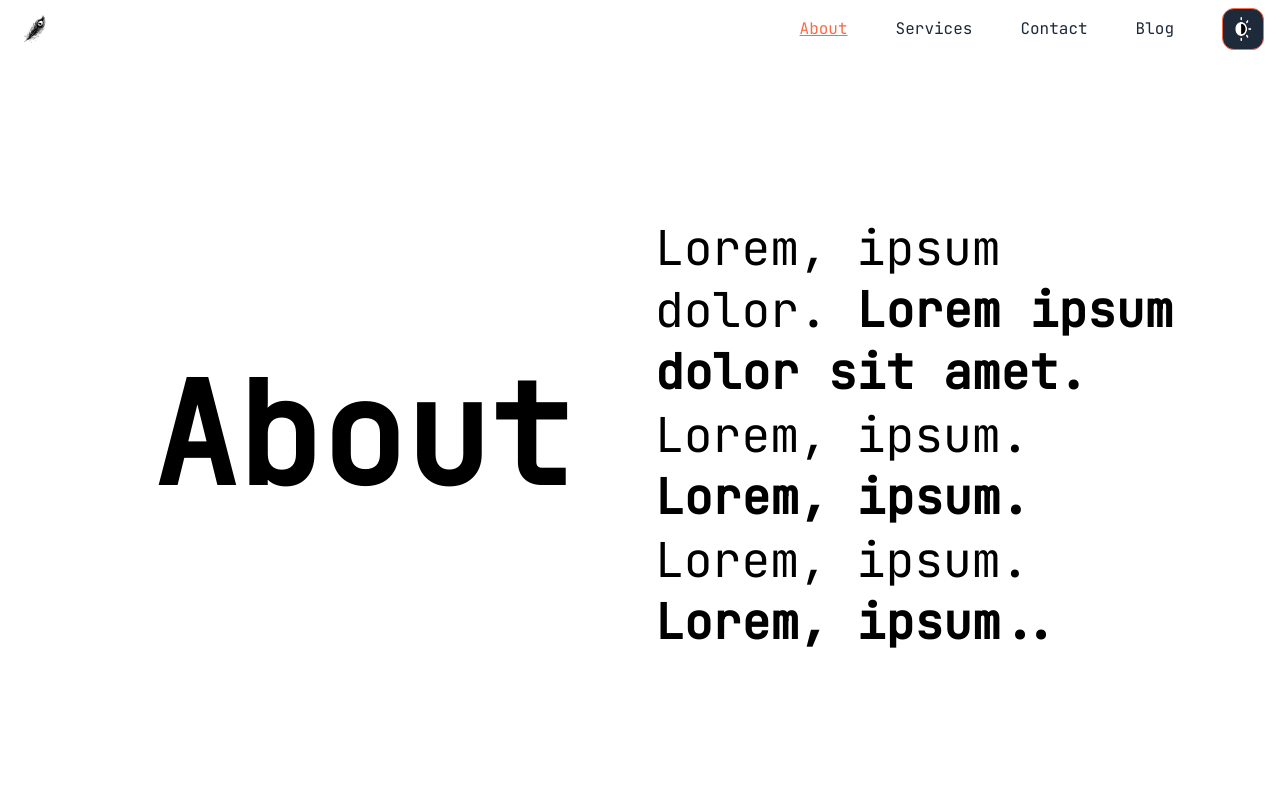
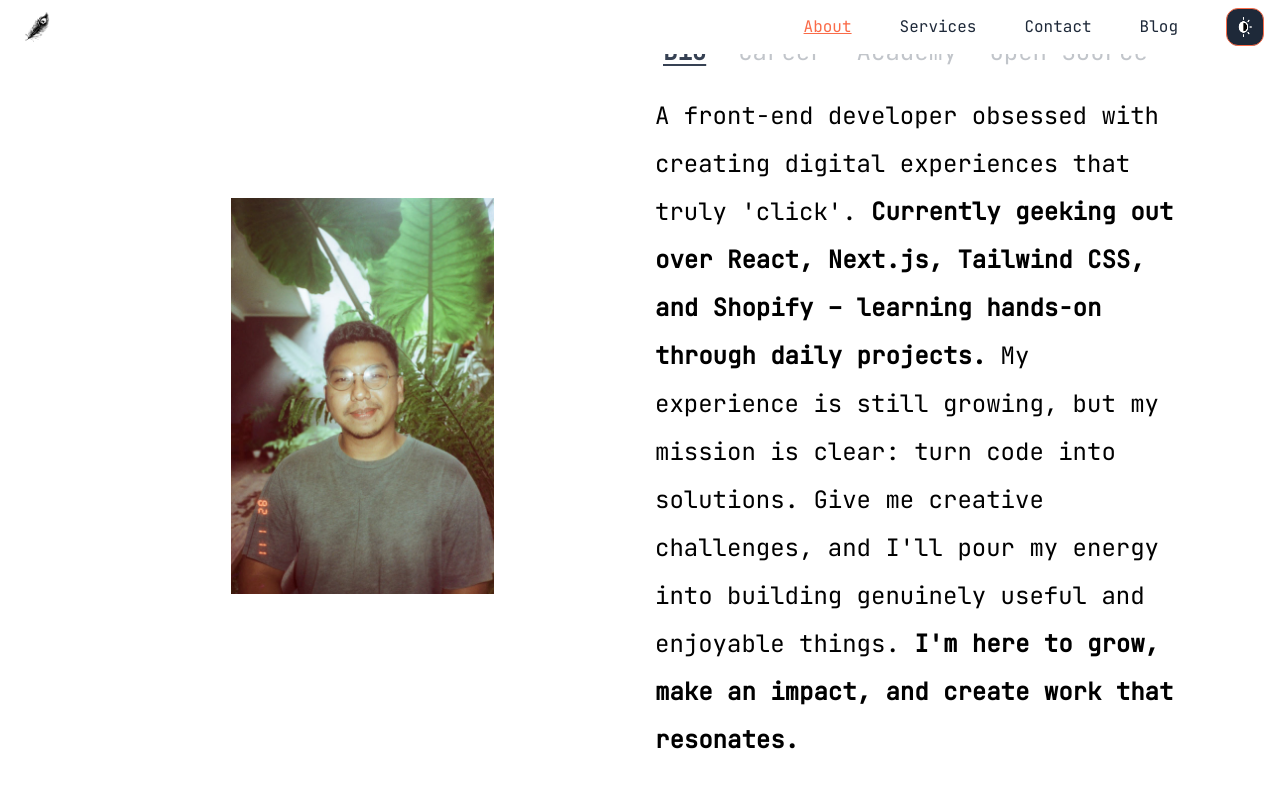
Before and after one commit to ariaajipw/Portfolio, a Next.js app: page /about in a window 1280 px wide. Shown: the top 800 px of the page. Built offline with nearby package versions, Linux system fonts and the light colour scheme.

Commit message:
add:about

```diff
--- a/app/about/page.tsx
+++ b/app/about/page.tsx
@@ -1,21 +1,142 @@
+"use client";
+
+import React, { useState } from "react";
+
+// Definisikan tipe untuk panel contents
+type PanelContent = {
+  [key: number]: React.ReactNode;
+};
+
 export default function About() {
+  const [activePanel, setActivePanel] = useState<number>(0);
+
+  // Data untuk tombol toggle
+  const toggleButtons = [
+    { id: 0, title: "Bio" },
+    { id: 1, title: "Career" },
+    { id: 2, title: "Academy" },
+    { id: 3, title: "Open Source" },
+  ];
+
+  // Konten untuk setiap panel dengan tipe yang didefinisikan
+  const panelContents: PanelContent = {
+    0: (
+      <div className="leading-[170%] lg:leading-[200%] text-md md:text-lg lg:text-2xl xl:max-w-[971px] 2xl:max-w-[1290px]">
+        <h3 className="font-bold mb-2"></h3>
+        <span className="">
+              {" "}
+              A front-end developer obsessed with creating digital experiences
+              that truly 'click'.
+            </span>{" "}
+            <span className="font-bold">
+              Currently geeking out over React, Next.js, Tailwind CSS, and
+              Shopify – learning hands-on through daily projects.
+            </span>{" "}
+            <span className="">
+              My experience is still growing, but my mission is clear: turn code
+              into solutions.
+            </span>{" "}
+            Give me creative challenges, and I'll pour my energy into building
+            genuinely useful and enjoyable things.{" "}
+            <span className="font-bold">
+              I'm here to grow, make an impact, and create work that resonates.
+            </span>
+      </div>
+    ),
+    1: (
+      <div className="leading-[170%] lg:leading-[200%] text-md md:text-lg lg:text-2xl xl:max-w-[971px] 2xl:max-w-[1290px]">
+        <h3 className="font-bold mb-2">Career Experience</h3>
+        <ul className="list-disc pl-5 space-y-2">
+          <li>Frontend Developer at Company A (2020-2022)</li>
+          <li>Web Developer Intern at Company B (2019-2020)</li>
+          <li>Freelance Web Projects (2018-present)</li>
+        </ul>
+      </div>
+    ),
+    2: (
+      <div className="leading-[170%] lg:leading-[200%] text-md md:text-lg lg:text-2xl xl:max-w-[971px] 2xl:max-w-[1290px]">
+        <h3 className="font-bold mb-2">Education</h3>
+        <ul className="list-disc pl-5 space-y-2">
+          <li>Bachelor of Computer Science - University X (2016-2020)</li>
+          <li>Web Development Bootcamp - Coding Academy</li>
+          <li>Advanced React Certification</li>
+        </ul>
+      </div>
+    ),
+    3: (
+      <div className="leading-[170%] lg:leading-[200%] text-md md:text-lg lg:text-2xl xl:max-w-[971px] 2xl:max-w-[1290px]">
+        <h3 className="font-bold mb-2">Open Source Contributions</h3>
+        <ul className="list-disc pl-5 space-y-2">
+          <li>Contributed to React Community Projects</li>
+          <li>Created Tailwind CSS plugins</li>
+          <li>Maintainer of Shopify starter kit</li>
+        </ul>
+      </div>
+    ),
+  };
+
   return (
-    <main className="grid grid-cols-1 sm:grid-cols-2 md:grid-cols-2 items-start py-[50px] px-[20px] md:pt[49px] lg:pt-[100px] text-black dark:text-white lg:flex-1-reverse xl:pb-[50px] xl:pt-[120px] xl:px-[100px] 2xl:px-[220px] gap-y-[30px] lg:gap-x-[30px] h-screen">
-
-      {/* <div className="col-span-1 sm:col-span-2  mt-[30px] flex w-full flex-col space-y-2.5 leading-[130%] font-normal">
-        <div>Hero Image</div>
-      </div> */}
-
-      <div className="flex col-span-1 h-full lg:px-10 justify-center">
-        <div className="font-bold text-7xl md:text-8xl lg:text-9xl xl:text-[140px] 2xl:text-[180px] content-center">About</div>
+            <main className="grid grid-cols-1 sm:grid-cols-2 md:grid-cols-2 items-start px-[20px] md:pt[49px] text-black dark:text-white lg:flex-1-reverse xl:pb-[50px] xl:px-[100px] 2xl:px-[220px] gap-y-[30px] lg:gap-x-[30px] min-h-dvh mb-18">
+      <div className="flex col-span-1 h-full justify-center">
+        <div className="font-bold text-7xl md:text-8xl lg:text-9xl xl:text-[140px] 2xl:text-[180px] content-center">
+          <img
+            src="assets/img/ariaaji.jpg"
+            alt="ariaaji"
+            className="w-full h-full object-cover"
+            style={{ width: "200%", height: "50%" }}
+          />
+        </div>
       </div>
 
       <div className="flex col-span-1 h-full items-start sm:items-center">
-        <p className="align-middle w-full leading-[130%] lg:leading-[130%] text-2xl md:text-4xl lg:text-5xl xl:max-w-[971px] 2xl:max-w-[1290px]">
-          Lorem, ipsum dolor. <span className="font-bold">Lorem ipsum dolor sit amet.</span> Lorem, ipsum. <span className="font-bold">Lorem, ipsum.</span> Lorem, ipsum. <span className="font-bold">Lorem, ipsum..</span>
-        </p>
+        <div className="w-full">
+          {/* <p className="leading-[170%] lg:leading-[200%] text-md md:text-lg lg:text-xl xl:max-w-[971px] 2xl:max-w-[1290px]">
+            <span className="font-bold">Bio</span> <br />{" "}
+            <span className="">
+              {" "}
+              A front-end developer obsessed with creating digital experiences
+              that truly 'click'.
+            </span>{" "}
+            <span className="font-bold">
+              Currently geeking out over React, Next.js, Tailwind CSS, and
+              Shopify – learning hands-on through daily projects.
+            </span>{" "}
+            <span className="">
+              My experience is still growing, but my mission is clear: turn code
+              into solutions.
+            </span>{" "}
+            Give me creative challenges, and I'll pour my energy into building
+            genuinely useful and enjoyable things.{" "}
+            <span className="font-bold">
+              I'm here to grow, make an impact, and create work that resonates.
+            </span>
+          </p> */}
+
+          {/* Bagian Toggle */}
+          <div className="">
+            <div className="flex space-x-4 mb-4">
+              {toggleButtons.map((button) => (
+                <button
+                  key={button.id}
+                  className={`px-2 py-2 rounded-lg transition-all duration-200 text-md md:text-lg lg:text-2xl ${
+                    activePanel === button.id
+                      ? "text-gray-700 dark:text-white font-bold underline underline-offset-4"
+                      : "text-gray-700 hover:bg-gray-300 dark:text-gray-200 dark:hover:bg-gray-600 opacity-30 hover:opacity-100"
+                  }`}
+                  onClick={() => setActivePanel(button.id)}
+                >
+                  {button.title}
+                </button>
+              ))}
+            </div>
+
+            {/* Konten yang Berubah berdasarkan Toggle */}
+            <div className="toggle-content transition-opacity duration-300">
+              {panelContents[activePanel]}
+            </div>
+          </div>
+        </div>
       </div>
-
     </main>
-  )
+  );
 }
--- a/app/components/Header/header.tsx
+++ b/app/components/Header/header.tsx
@@ -93,7 +93,7 @@ const Header = () => {
       <div className="container mx-auto px-4 flex justify-between items-center">
         {/* Logo */}
         <div className="text-2xl font-bold text-gray-800 dark:text-white align-middle justify-items-center group relative">
-          <a href="/" className='flex'><img src="/assets/img/peacock-black.png" alt="" className='w-[40px] dark:hidden'/><img src="/assets/img/peacock-white.png" alt="" className='w-[40px] hidden dark:block'/><span className='hidden group-hover:block hover:text-[#FA6B48]'>Aria Aji</span></a>
+          <a href="/" className='flex'><img src="/assets/img/peacock-black.png" alt="" className='w-[45px] h-[30px] dark:hidden'/><img src="/assets/img/peacock-white.png" alt="" className='w-[45px] h-[30px] hidden dark:block'/><span className='hidden group-hover:block hover:text-[#FA6B48]'>Aria Aji</span></a>
         </div>
 
         {/* Desktop Navigation Menu */}
@@ -148,18 +148,18 @@ const Header = () => {
                 <Image
                   src= "/assets/img/day-and-night.png"
                   alt="Light Mode"
-                  width={24}
-                  height={24}
-                  className="w-6 h-6"
+                  width={20}
+                  height={20}
+                  className="w-5 h-5"
                   priority
                 />
               ) : (
                 <Image
                   src= "/assets/img/night-and-day.png"
                   alt="Dark Mode"
-                  width={24}
-                  height={24}
-                  className="w-6 h-6"
+                  width={20}
+                  height={20}
+                  className="w-5 h-5"
                   priority
               />)}
             </button>
--- a/app/page.tsx
+++ b/app/page.tsx
@@ -27,7 +27,7 @@ export default function Home() {
           strokeColor="#ff0000"
           className='sm:minFontSize-300 md:minFontSize-400 lg:minFontSize-500 text-#000000'
           colorCycle={colorCycle}
-          colorCycleDuration={1900} // Ubah durasi sesuai kebutuhan
+          colorCycleDuration={2000} // Ubah durasi sesuai kebutuhan
         />
         {/* <div className="h-0.5 w-full animated-gradient bg-gradient-to-r from-[#FA6B48] via-pink-500 to-yellow-400"></div> */}
          <TextPressure
@@ -43,7 +43,7 @@ export default function Home() {
           strokeColor="#ff0000"
           className='sm:minFontSize-200 md:minFontSize-300 lg:minFontSize-400 text-#000000'
           colorCycle={colorCycle}
-          colorCycleDuration={1970}
+          colorCycleDuration={2100}
         />
         {/* <div className="h-0.5 w-[150px] animated-gradient bg-gradient-to-r from-yellow-400 via-pink-500 to-[#FA6B48] ml-[40px]"></div> */}
            <TextPressure
@@ -59,7 +59,7 @@ export default function Home() {
           strokeColor="#ff0000"
           className='sm:minFontSize-200 md:minFontSize-300 lg:minFontSize-400 text-#000000'
           colorCycle={colorCycle}
-          colorCycleDuration={2040}
+          colorCycleDuration={2200}
         />
         {/* <div className="h-0.5 w-[130px] animated-gradient bg-gradient-to-r from-[#FA6B48] via-pink-500 to-yellow-400 ml-[45px]"></div> */}
          <TextPressure
@@ -75,7 +75,7 @@ export default function Home() {
           strokeColor="#ff0000"
           className='sm:minFontSize-200 md:minFontSize-300 lg:minFontSize-400 text-#000000'
           colorCycle={colorCycle}
-          colorCycleDuration={2110}
+          colorCycleDuration={2300}
         />
         {/* <div className="h-0.5 w-[80px] animated-gradient bg-gradient-to-r from-yellow-400 via-pink-500 to-[#FA6B48] ml-[70px]"></div> */}
          <TextPressure
@@ -91,7 +91,7 @@ export default function Home() {
           strokeColor="#ff0000"
           className='sm:minFontSize-200 md:minFontSize-300 lg:minFontSize-400 text-#000000'
           colorCycle={colorCycle}
-          colorCycleDuration={2180}
+          colorCycleDuration={2400}
         />
            {/* <div className="h-0.5 w-full animated-gradient bg-gradient-to-r from-[#FA6B48] via-pink-500 to-yellow-400"></div> */}
         </div>
@@ -124,13 +124,13 @@ export default function Home() {
           textColor="000000"
           strokeColor="#ff0000"
           colorCycle={colorCycle}
-          colorCycleDuration={2500}
+          colorCycleDuration={2800}
         />
         {/* <div className="h-1 w-full animated-gradient bg-gradient-to-r from-yellow-400 via-pink-500 to-[#FA6B48]"></div> */}
         </div>
       </div>
 
-      <div className="second-section container mx-auto h-fit my-20 md:mt-0 lg:my-50">
+      <div className="second-section container mx-auto h-fit my-25 md:mt-0 lg:mt-50 lg:mb-70">
         <div className="grid lg:grid-cols-12 h-fit">
           <div className="lg:col-span-6 content-center px-auto mx-auto place-self-start lg:place-self-center">
           <p className="text-sm lg:text-lg content-center place-self-center px-auto mt-10 ml-[30px] mr-[20px] mb-7">A developer focuses on front-end side, crafting web experiences, specializing in React, Next.js, Tailwind CSS, & Shopify.</p>
@@ -196,12 +196,9 @@ export default function Home() {
         </div>
       </div>
 
-      <div className="third-section container flex mx-auto h-fit w-fit content-center place-self-center md:mt-60 landscape:mt-80 landscape:mb-120 sm:landscape:my-0">
+      <div className="third-section container flex mx-auto h-fit w-fit content-center place-self-center landscape:mt-80 landscape:mb-120 sm:landscape:my-0 lg:mt-60">
        < WorkCards />
       </div>
-      {/* <div className="fourth-section container flex mx-auto h-screen w-fit content-center place-self-center">
-       < ContactSection />
-      </div> */}
     </main>
   );
 }
```
